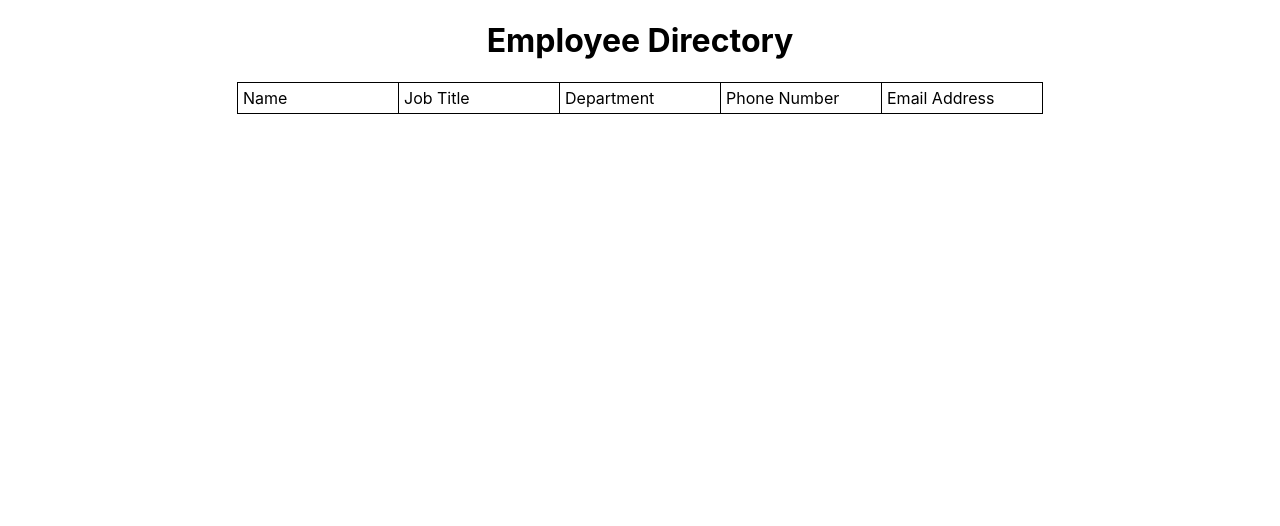
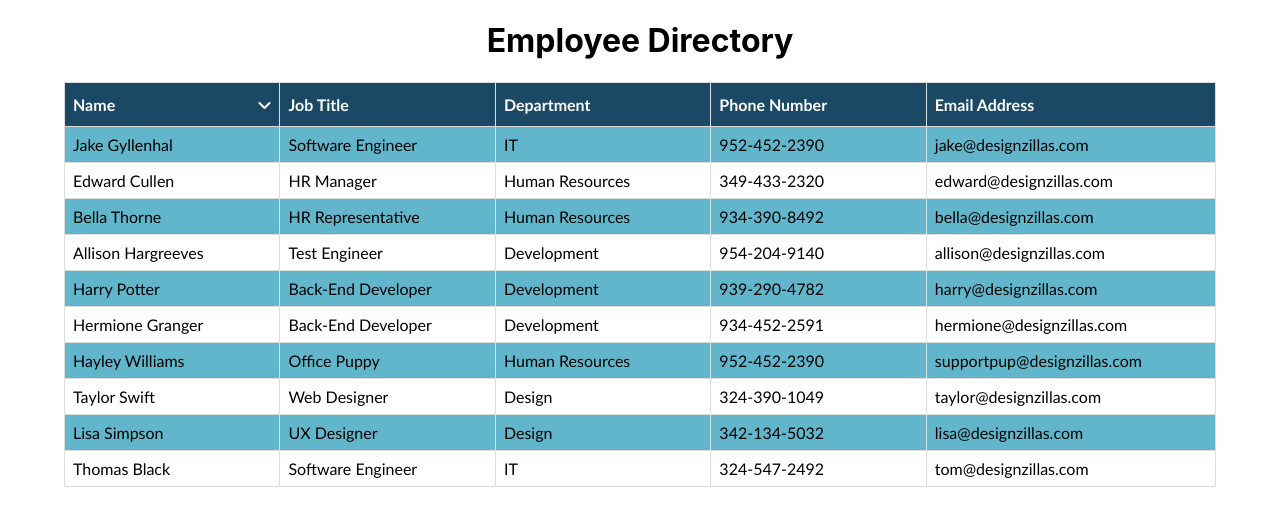
Before and after one commit to AbbyNeko/Employee-Directory, a React (Create React App) app in the folder employee-directory/: page / in a window 1280 px wide. Shown: the top 526 px of the page. Built offline with nearby package versions, Linux system fonts and the light colour scheme.

Commit message:
added css and data

```diff
--- a/employee-directory/public/index.html
+++ b/employee-directory/public/index.html
@@ -24,6 +24,7 @@
       work correctly both with client-side routing and a non-root public URL.
       Learn how to configure a non-root public URL by running `npm run build`.
     -->
+
     <title>Employee Directory</title>
   </head>
   <body>
@@ -39,5 +40,6 @@
       To begin the development, run `npm start` or `yarn start`.
       To create a production bundle, use `npm run build` or `yarn build`.
     -->
+    <script src="https://kit.fontawesome.com/3b66b0ed5f.js" crossorigin="anonymous"></script>
   </body>
 </html>
--- a/employee-directory/src/App.css
+++ b/employee-directory/src/App.css
@@ -7,6 +7,10 @@
   pointer-events: none;
 }
 
+h1 {
+  text-align: center;
+}
+
 table, td, th {
   border: 1px solid black;
   border-collapse: collapse;
@@ -14,12 +18,43 @@ table, td, th {
   margin: auto;
 }
 
-h1 {
-  text-align: center;
+td {
+  width:150px;
 }
 
-td {
-  width:150px;
+th {
+  font-weight: bold;
+}
+
+table {
+  font-family: "Trebuchet MS", Arial, Helvetica, sans-serif;
+  border-collapse: collapse;
+  width: 100%;
+  width:90%;
+}
+
+ td,  th {
+  border: 1px solid #ddd;
+  padding: 8px;
+}
+
+.sort-by-name {
+  color:white;
+  display: block;
+  float:right;
+  cursor:pointer;
+}
+
+ tr:nth-child(even){background-color: #62B6CB;}
+
+ tr:hover {background-color: #BEE9E8;}
+
+ th {
+  padding-top: 12px;
+  padding-bottom: 12px;
+  text-align: left;
+  background-color: #1B4965;
+  color: white;
 }
 
 @media (prefers-reduced-motion: no-preference) {
--- a/employee-directory/src/App.js
+++ b/employee-directory/src/App.js
@@ -1,12 +1,96 @@
-import React from 'react';
+import React, {useReducer} from 'react';
 import './App.css';
 import Directory from './components/directory';
 
 function App() {
+
+  const employees = [
+    {
+      name: "Jake Gyllenhal",
+      title: "Software Engineer",
+      phone: "952-452-2390",
+      email: "jake@designzillas.com",
+      department: "IT"
+    },
+    {
+      name: "Edward Cullen",
+      title: "HR Manager",
+      phone: "349-433-2320",
+      email: "edward@designzillas.com",
+      department: "Human Resources"
+    },
+    {
+      name: "Bella Thorne",
+      title: "HR Representative",
+      phone: "934-390-8492",
+      email: "bella@designzillas.com",
+      department: "Human Resources"
+    },
+    {
+      name: "Allison Hargreeves",
+      title: "Test Engineer",
+      phone: "954-204-9140",
+      email: "allison@designzillas.com",
+      department: "Development"
+    },
+    {
+      name: "Harry Potter",
+      title:"Back-End Developer",
+      phone: "939-290-4782",
+      email: "harry@designzillas.com",
+      department: "Development"
+    },
+    {
+      name: "Hermione Granger",
+      title: "Back-End Developer",
+      phone: "934-452-2591",
+      email: "hermione@designzillas.com",
+      department: "Development"
+    },
+    {
+      name: "Hayley Williams",
+      title: "Office Puppy",
+      phone: "952-452-2390",
+      email: "supportpup@designzillas.com",
+      department: "Human Resources"
+    },
+    {
+      name: "Taylor Swift",
+      title: "Web Designer",
+      phone: "324-390-1049",
+      email: "taylor@designzillas.com",
+      department: "Design"
+    },
+    {
+      name: "Lisa Simpson",
+      title: "UX Designer",
+      phone: "342-134-5032",
+      email: "lisa@designzillas.com",
+      department: "Design"
+    },
+    {
+      name: "Thomas Black",
+      title: "Software Engineer",
+      phone: "324-547-2492",
+      email: "tom@designzillas.com",
+      department: "IT"
+    }
+  ]
+
+  const [allEmployees, dispatch] = useReducer((state, action) => {
+
+    if(action === "sortByName") {
+
+      return state;
+
+    }
+
+  }, employees);
+
   return (
     <div className="container">
         <h1>Employee Directory</h1>
-         <Directory/>
+         <Directory allEmployees={allEmployees} onClick={() => dispatch("sortByName")}/>
     </div>
   );
 }
--- a/employee-directory/src/components/directory.js
+++ b/employee-directory/src/components/directory.js
@@ -1,24 +1,36 @@
-import React, {Component} from "react";
+import React from "react";
 
-class Directory extends Component {
+const Directory = ({onClick, allEmployees}) => {
 
-    render() {
+        const listedEmployees = allEmployees.map((employee) =>
+
+            <tr>
+                <td>{employee.name}</td>
+                <td>{employee.title}</td>
+                <td>{employee.department}</td>
+                <td>{employee.phone}</td>
+                <td>{employee.email}</td>
+            </tr>
+
+        );
+
         return (
             <table>
                 <tbody>
 
                     <tr>
-                        <td>Name</td>
-                        <td>Job Title</td>
-                        <td>Department</td>
-                        <td>Phone Number</td>
-                        <td>Email Address</td>
+                        <th>Name<span class="sort-by-name" onClick={onClick}><i class="fas fa-angle-down"></i></span></th>
+                        <th>Job Title</th>
+                        <th>Department</th>
+                        <th>Phone Number</th>
+                        <th>Email Address</th>
                     </tr>
+
+                    {listedEmployees}
 
                 </tbody>
             </table>
         )
-    }
 
 }
 
```
